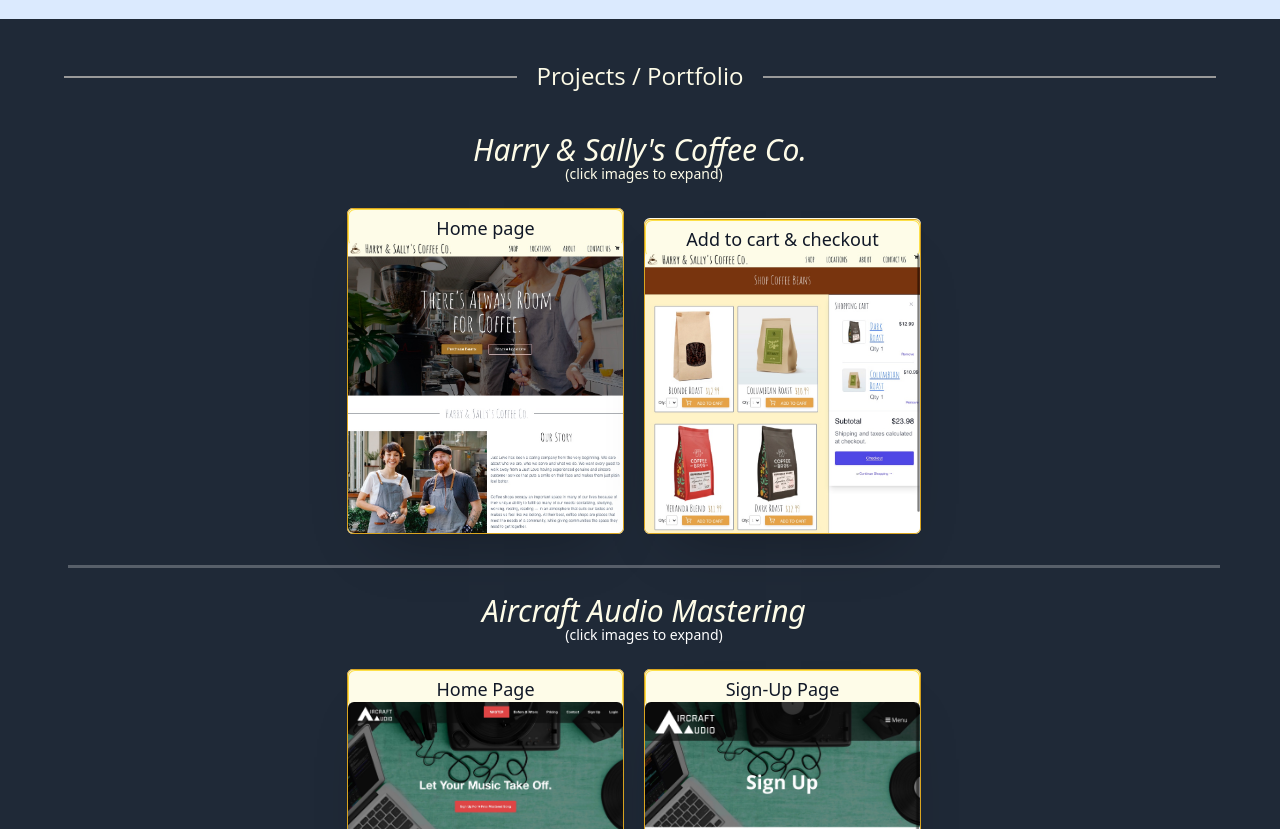
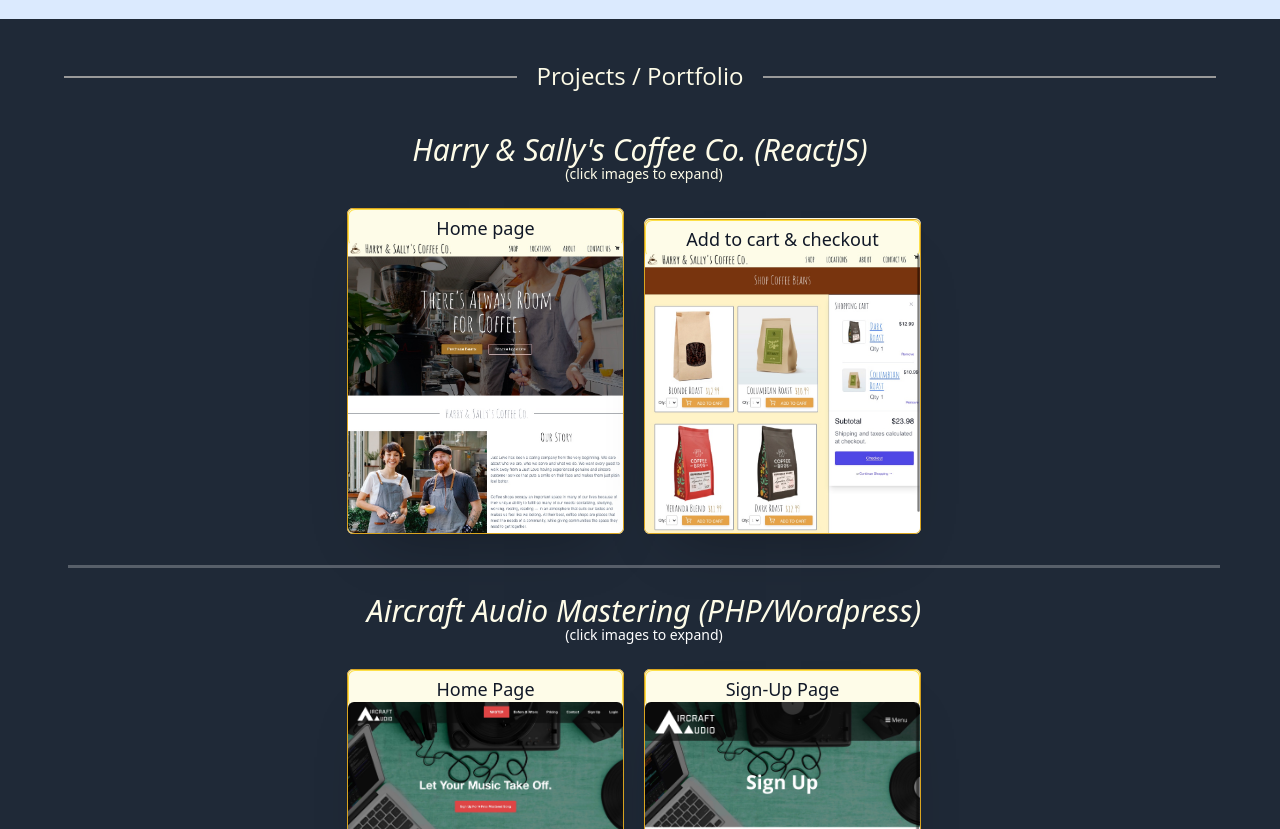
Before and after one commit to otonomee/portfolio, a Next.js app: page / in a window 1280 px wide. Shown: the part 580-1409 px from the top of the page. Built offline with nearby package versions, Linux system fonts and the light colour scheme.

Commit message:
added "built with (tech)"

```diff
--- a/pages/index.tsx
+++ b/pages/index.tsx
@@ -42,7 +42,7 @@
           <div className='bg-gray-800 flex flex-col space-x-2 items-center'>
 
             {/* COFFEE SHOP SITE */}
-            <h3 className='text-center px-10 text-3xl -mt-5 text-yellow-50 font-thin italic'>Harry & Sally&apos;s Coffee Co.</h3>
+            <h3 className='text-center px-10 text-3xl -mt-5 text-yellow-50 font-thin italic'>Harry & Sally&apos;s Coffee Co. (ReactJS)</h3>
             <span className='text-yellow-50 text-sm font-extralight -mt-3 mb-4'>(click images to expand)</span>
             <div className="flex image-cards">
               <button className="left-img mb-10 rounded-md bg-yellow-50" data-bs-toggle="modal" data-bs-target="#coffeeshop1_modal">
@@ -74,7 +74,7 @@
 
             {/* AIRCRAFT AUDIO SITE */}
 
-            <h3 className='text-center px-10 text-3xl -mt-5 text-yellow-50 font-thin italic'>Aircraft Audio Mastering</h3>
+            <h3 className='text-center px-10 text-3xl -mt-5 text-yellow-50 font-thin italic'>Aircraft Audio Mastering (PHP/Wordpress)</h3>
             <span className='text-white text-sm font-extralight -mt-3 mb-4'>(click images to expand)</span>
             <div className="flex flex-col image-cards place-items-start">
               <div className="flex flex-col flex-wrap justify-center items-start">
```
